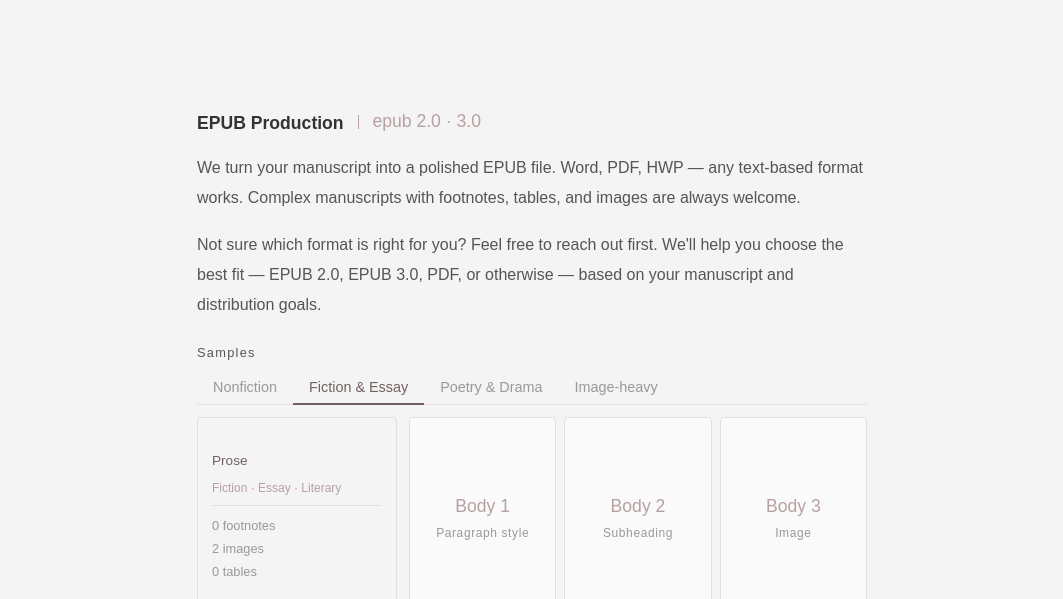
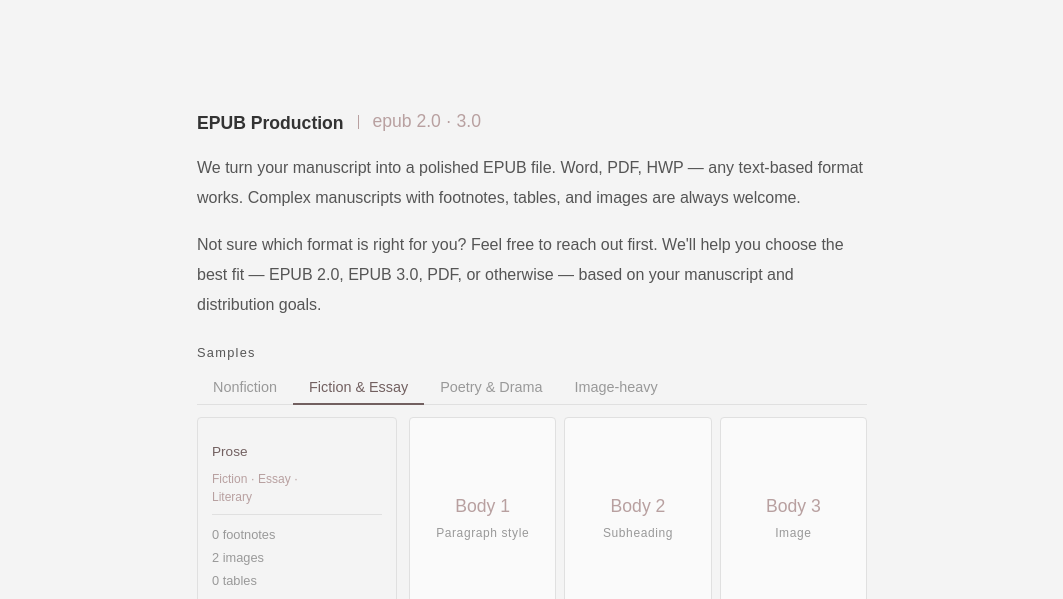
Before and after one commit to susurrobooks/susurrobooks.github.io, a plain HTML site: page services.html in a window 1280 px wide. Both pictures are taken after a click on the button "Fiction & Essay". Shown: the part 201-800 px from the top of the page, without its empty margins (108-1171 px from the left). Drawn offline with Linux system fonts and the light colour scheme.

Commit message:
Update services.html

```diff
--- a/services.html
+++ b/services.html
@@ -43,7 +43,7 @@
         <div class="tab-panel" id="panel-prose">
           <div class="sample-info">
             <p class="sample-genre">Prose</p>
-            <p class="sample-genre-sub">Fiction · Essay · Literary</p>
+            <p class="sample-genre-sub">Fiction · Essay · <br>Literary</p>
             <p class="sample-meta">0 footnotes<br>2 images<br>0 tables</p>
           </div>
           <div class="sample-pages">
```
